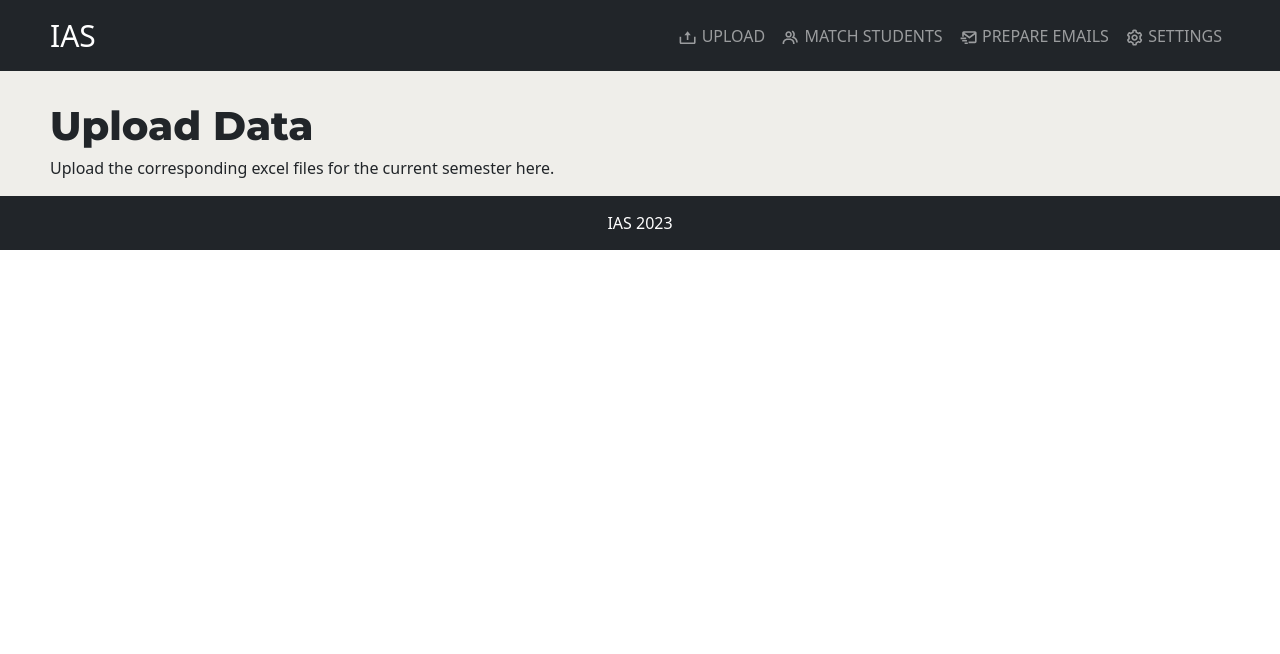
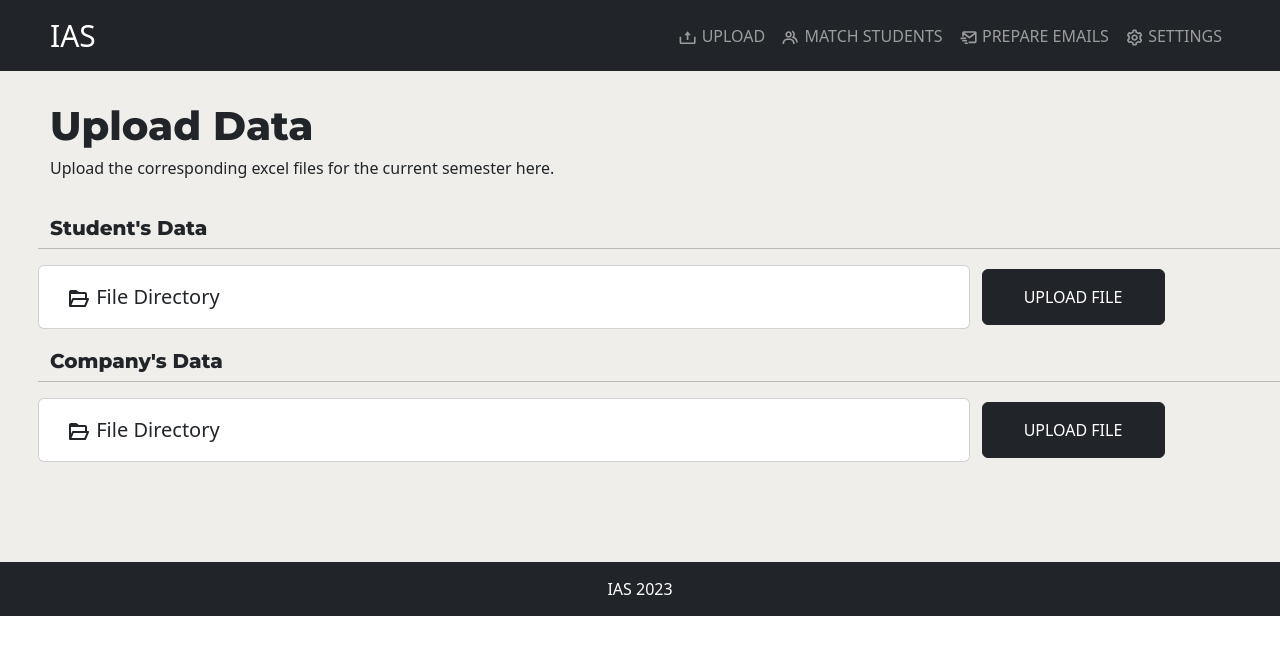
Before and after one commit to devops-assignment1-team1/ias, a React (Create React App) app in the folder frontend/: page /Upload_Data in a window 1280 px wide. Shown: the top 654 px of the page. Built offline with nearby package versions, Linux system fonts and the light colour scheme.

Commit message:
Add headers, fields, buttons,  handlers for modal and file changes

```diff
--- a/frontend/src/pages/UploadData.js
+++ b/frontend/src/pages/UploadData.js
@@ -1,7 +1,84 @@
-import React from "react";
+import React, { useState, useEffect } from "react";
+
+// Import components
+import toast from "react-hot-toast";
 import { Title } from "../components/Title/Title";
+import Button from "react-bootstrap/Button";
+import Card from "react-bootstrap/Card";
+import Modal from "react-bootstrap/Modal";
+import { BiFolderOpen } from "react-icons/bi";
 
 function UploadData() {
+	// States
+	const [showStudentFile, setShowStudentFile] = useState(false); // input modal show
+	const [showCompanyFile, setShowCompanyFile] = useState(false); // input modal show
+
+	// Init form data to store files
+	const [studentFormData, setStudentFormData] = useState(new FormData());
+	const [companyFormData, setCompanyFormData] = useState(new FormData());
+
+	// file change when user selects file
+	const handleStudentFileChange = (event, key) => {
+		studentFormData.append(key, event);
+		setStudentFormData(studentFormData);
+		setStudentFileName(event.name);
+		//handleStudentSave();
+		handleCloseStudentFile();
+	};
+
+	const handleCompanyFileChange = (event, key) => {
+		companyFormData.append(key, event);
+		setCompanyFormData(companyFormData);
+		setCompanyFileName(event.name);
+		//handleCompanySave();
+		handleCloseCompanyFile();
+	};
+
+	const [studentFileName, setStudentFileName] = useState("File Directory");
+	const [companyFileName, setCompanyFileName] = useState("File Directory");
+
+	// file inputs
+	const studentFileInput = React.createRef();
+	const companyFileInput = React.createRef();
+
+	const [data, setData] = useState(null);
+	const [internshipPeriod, setInternshipPeriod] = useState(null);
+
+	const handleConfirmStudentFile = (event) => {
+		var input = document.getElementById("StudentUploadFile");
+		console.log(input.files[0]);
+		handleStudentFileChange(input.files[0], "student-file");
+	};
+
+	const handleConfirmCompanyFile = (event) => {
+		var input = document.getElementById("CompanyUploadFile");
+		console.log(input.files[0]);
+		handleCompanyFileChange(input.files[0], "company-file");
+	};
+
+	// Student file show/hide handler +
+	// Student file text update
+	const handleStudentClick = () => {
+		setShowStudentFile(true);
+		setStudentFileName("");
+		setStudentFormData(new FormData());
+	};
+
+	const handleCloseStudentFile = () => {
+		setShowStudentFile(false);
+	};
+
+	// Company file show/hide handler +
+	// Company file text update
+	const handleCompanyClick = () => {
+		setShowCompanyFile(true);
+		setCompanyFileName("");
+		setCompanyFormData(new FormData());
+	};
+	const handleCloseCompanyFile = () => {
+		setShowCompanyFile(false);
+	};
+
 	return (
 		<div style={{ paddingTop: "80px", paddingLeft: "50px", textAlign: "initial" }} className="container-fluid m-0">
 			<div className="row">
@@ -10,6 +87,115 @@ function UploadData() {
 					<Title>Upload Data</Title>
 					<p>Upload the corresponding excel files for the current semester here.</p>
 				</div>
+				{/* Student's Data */}
+				<h2
+					id="student-file-header"
+					style={{
+						paddingTop: "20px",
+						fontFamily: "var(--secondary-font)",
+						fontSize: "20px",
+					}}
+				>
+					Student's Data
+				</h2>
+				<hr />
+				<div className="container-fluid m-0">
+					<div className="row">
+						{/* Text */}
+						<Card body className="col-9" style={{ fontSize: "20px" }}>
+							<BiFolderOpen /> {studentFileName}
+						</Card>
+
+						{/* Button to Upload */}
+						<div className="col-2 justify-content-center align-self-center">
+							<Button variant="dark" style={{ padding: "15px", width: "-webkit-fill-available" }} onClick={handleStudentClick}>
+								UPLOAD FILE
+							</Button>
+						</div>
+					</div>
+				</div>
+
+				{/* Company's Data */}
+				<h2
+					id="company-file-header"
+					style={{
+						paddingTop: "20px",
+						fontFamily: "var(--secondary-font)",
+						fontSize: "20px",
+					}}
+				>
+					Company's Data
+				</h2>
+				<hr />
+				<div className="container-fluid m-0" style={{ paddingBottom: "100px" }}>
+					<div className="row">
+						{/* Text */}
+						<Card body className="col-9" style={{ fontSize: "20px" }}>
+							<BiFolderOpen /> {companyFileName}
+						</Card>
+
+						{/* Button to Upload */}
+						<div className="col-2 justify-content-center align-self-center">
+							<Button variant="dark" style={{ padding: "15px", width: "-webkit-fill-available" }} onClick={handleCompanyClick}>
+								UPLOAD FILE
+							</Button>
+						</div>
+					</div>
+				</div>
+
+				{/* Student directory modal */}
+				<Modal show={showStudentFile} onHide={handleCloseStudentFile}>
+					{/* Header with close button */}
+					<Modal.Header closeButton>
+						<Modal.Title>Choose file to upload</Modal.Title>
+					</Modal.Header>
+
+					{/* Body with input */}
+					<Modal.Body>
+						<input
+							id="StudentUploadFile"
+							formEncType="multipart/form-data"
+							type="file"
+							name="student-file"
+							defaultValue={studentFileName}
+							ref={studentFileInput}
+						/>
+					</Modal.Body>
+
+					{/* Confirm selection button */}
+					<Modal.Footer>
+						<Button variant="primary" onClick={handleConfirmStudentFile}>
+							CONFIRM
+						</Button>
+					</Modal.Footer>
+				</Modal>
+
+				{/* Company directory modal */}
+				<Modal show={showCompanyFile} onHide={handleCloseCompanyFile}>
+					{/* Header with close button */}
+					<Modal.Header closeButton>
+						<Modal.Title>Choose file to upload</Modal.Title>
+					</Modal.Header>
+
+					{/* Body with input */}
+					<Modal.Body>
+						<input
+							id="CompanyUploadFile"
+							formEncType="multipart/form-data"
+							type="file"
+							name="company-file"
+							defaultValue={companyFileName}
+							ref={companyFileInput}
+						/>
+					</Modal.Body>
+
+					{/* Confirm selection button */}
+					<Modal.Footer>
+						<Button variant="primary" onClick={handleConfirmCompanyFile}>
+							CONFIRM
+						</Button>
+					</Modal.Footer>
+				</Modal>
 			</div>
 		</div>
 	);
```
